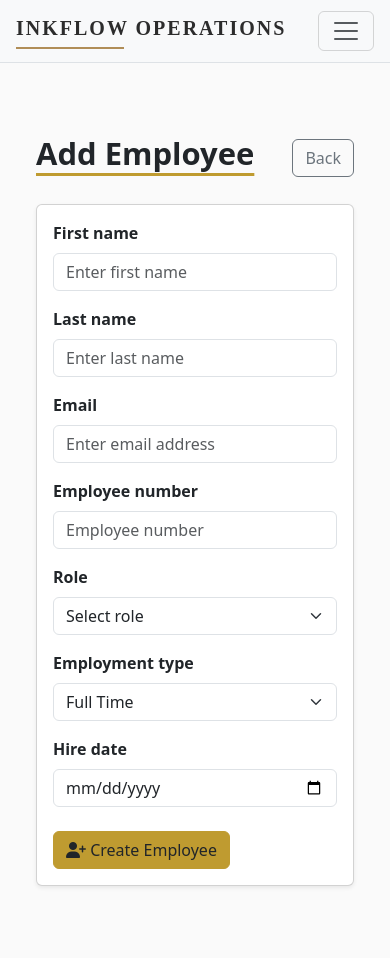
After one commit to Kgothatso-create/publishing-cms, a Django app: page /operations/employees/add/ in a window 390 px wide. The commit adds this page. Run offline with Django 5.2, Linux system fonts and the light colour scheme; data that the repository does not hold is empty; some libraries are stand-ins or nearby versions.

Commit message:
Added add employy functionality

```diff
--- /dev/null
+++ b/employment/forms.py
@@ -0,0 +1,101 @@
+from django import forms
+
+from people.models import User
+from .models import Employment, EmployeeProfile, Role
+
+
+class EmployeeCreateForm(forms.Form):
+
+    first_name = forms.CharField(
+        max_length=150,
+        widget=forms.TextInput(
+            attrs={
+                "class": "form-control",
+                "placeholder": "Enter first name",
+            }
+        )
+    )
+
+    last_name = forms.CharField(
+        max_length=150,
+        widget=forms.TextInput(
+            attrs={
+                "class": "form-control",
+                "placeholder": "Enter last name",
+            }
+        )
+    )
+
+    email = forms.EmailField(
+        widget=forms.EmailInput(
+            attrs={
+                "class": "form-control",
+                "placeholder": "Enter email address",
+            }
+        )
+    )
+
+    employee_number = forms.CharField(
+        max_length=50,
+        widget=forms.TextInput(
+            attrs={
+                "class": "form-control",
+                "placeholder": "Employee number",
+            }
+        )
+    )
+
+    role = forms.ModelChoiceField(
+        queryset=Role.objects.filter(is_active=True),
+        widget=forms.Select(
+            attrs={
+                "class": "form-select",
+            }
+        ),
+        empty_label="Select role"
+    )
+
+    employment_type = forms.ChoiceField(
+        choices=Employment.EmploymentType.choices,
+        widget=forms.Select(
+            attrs={
+                "class": "form-select",
+            }
+        )
+    )
+
+    hire_date = forms.DateField(
+        widget=forms.DateInput(
+            attrs={
+                "class": "form-control",
+                "type": "date",
+            }
+        )
+    )
+
+
+    def save(self):
+
+        user = User.objects.create_user(
+            username=self.cleaned_data["email"],
+            email=self.cleaned_data["email"],
+            first_name=self.cleaned_data["first_name"],
+            last_name=self.cleaned_data["last_name"],
+        )
+
+        employment = Employment.objects.create(
+            user=user,
+            employee_number=self.cleaned_data["employee_number"],
+            employee_email=self.cleaned_data["email"],
+            role=self.cleaned_data["role"],
+            employment_type=self.cleaned_data["employment_type"],
+            hire_date=self.cleaned_data["hire_date"],
+        )
+
+        EmployeeProfile.objects.create(
+            employment=employment,
+            first_name=self.cleaned_data["first_name"],
+            last_name=self.cleaned_data["last_name"],
+        )
+
+        return employment
--- a/employment/models.py
+++ b/employment/models.py
@@ -58,7 +58,7 @@ class Employment(models.Model):
         settings.AUTH_USER_MODEL, on_delete=models.CASCADE, related_name="employment",
     )
     job = models.ForeignKey(
-        "job.Job", on_delete=models.PROTECT, related_name="employments",
+        "job.Job", on_delete=models.PROTECT, related_name="employments", null=True, blank=True
     )
     role = models.ForeignKey(
         Role, on_delete=models.PROTECT, related_name="employments",
--- a/employment/urls.py
+++ b/employment/urls.py
@@ -1,7 +1,11 @@
-from django.urls import path
+from django.urls import include, path
 from .views import *
 
 urlpatterns = [
     path("", employee_dashboard, name="employee-dashboard"),
-    path("employees/", employee_list, name="employee-list"),
+    path("employees/",
+         include([
+             path("", employee_list, name="employee-list"),
+             path("add/", employee_create, name="employee-create"),
+         ])),
 ]
--- a/employment/views.py
+++ b/employment/views.py
@@ -58,3 +58,30 @@ def employee_list(request):
         "employment/employees.html",
         context
     )
+
+
+from django.shortcuts import redirect
+
+from .forms import EmployeeCreateForm
+
+
+def employee_create(request):
+
+    if request.method == "POST":
+
+        form = EmployeeCreateForm(request.POST)
+
+        if form.is_valid():
+            form.save()
+            return redirect("employee-list")
+
+    else:
+        form = EmployeeCreateForm()
+
+    return render(
+        request,
+        "employment/add_employee.html",
+        {
+            "form": form
+        }
+    )
--- /dev/null
+++ b/templates/employment/add_employee.html
@@ -0,0 +1,51 @@
+{% extends "employment/base.html" %}
+
+{% block title %}Add Employee{% endblock %}
+
+{% block hero %}{% endblock %}
+
+{% block content %}
+
+<section class="container py-5">
+    <div class="d-flex justify-content-between align-items-center mb-4">
+        <h1 class="display-5 fw-bold article-title">
+            Add Employee
+        </h1>
+        <a href="{% url 'employee-list' %}"
+           class="btn btn-outline-secondary">
+            Back
+        </a>
+    </div>
+    <div class="card shadow-sm">
+        <div class="card-body">
+            <form method="post">
+                {% csrf_token %}
+                <div class="row g-3">
+                    {% for field in form %}
+                        <div class="col-md-6">
+                            <label class="form-label fw-bold">
+                                {{ field.label }}
+                            </label>
+                            {{ field }}
+                            {% if field.errors %}
+                                <div class="text-danger small">
+                                    {{ field.errors }}
+                                </div>
+                            {% endif %}
+                        </div>
+                    {% endfor %}
+                </div>
+                <div class="mt-4">
+                    <button type="submit"
+                            class="btn"
+                            style="border-color:#bf9b30;background-color:#bf9b30;">
+                        <i class="fas fa-user-plus"></i>
+                        Create Employee
+                    </button>
+                </div>
+            </form>
+        </div>
+    </div>
+</section>
+
+{% endblock %}
--- a/templates/employment/employees.html
+++ b/templates/employment/employees.html
@@ -7,7 +7,7 @@
         <h1 class="display-5 fw-bold article-title">
             Employees
         </h1>
-        <a href="#" class="btn" style="border-color:#bf9b30; background-color:#bf9b30;">
+        <a href="{% url 'employee-create' %}" class="btn" style="border-color:#bf9b30; background-color:#bf9b30;">
             <i class="fas fa-user-plus"></i>
             Add Employee
         </a>
```
Also changed, not shown: employment/migrations/0005_alter_employment_job.py (added).
